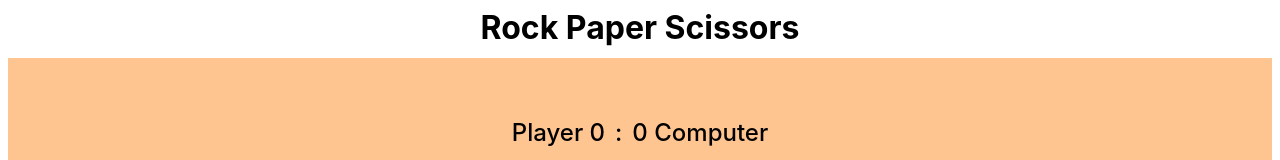
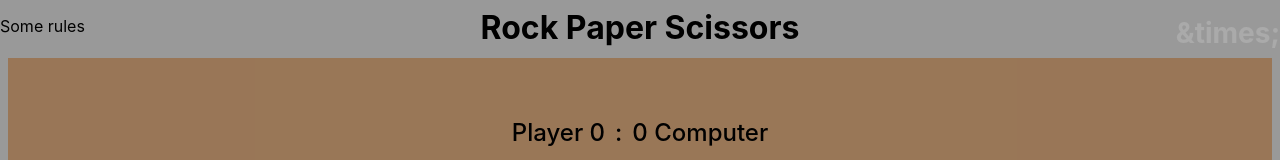
Before and after one commit to Hoceritis/Rock-Paper-Scissors, a plain HTML site: page index.html in a window 1280 px wide. Both pictures are taken after a click on the button "Rules". Shown: the top 160 px of the page. Drawn offline with Linux system fonts and the light colour scheme.

Commit message:
modal created + css added

```diff
--- a/script.js
+++ b/script.js
@@ -62,7 +62,42 @@ div.append(rulesButton)
 
 rulesButton.textContent = 'Rules'
 
+//modal
 
+let modal = document.createElement('div')
+modal.setAttribute('id','modal')
+
+let modalContent = document.createElement('div')
+modalContent.setAttribute('id','modalContent')
+
+let closeModal = document.createElement('span')
+closeModal.setAttribute('class','close')
+closeModal.textContent ='&times;'
+
+modalText = document.createElement('p')
+modalText.textContent = 'Some rules'
+
+div.append(modal)
+modal.append(modalContent)
+modalContent.append(closeModal,modalText)
+
+let modalJs = document.getElementById('modal')
+let modalBtn = document.getElementById('rules')
+let closeModalBtn = document.getElementsByClassName('close')[0]
+
+rulesButton.addEventListener('click', function(){
+  modalJs.style.display = 'block'
+})
+
+rulesButton.addEventListener('click', function(){
+  closeModalBtn.style.display = 'block'
+})
+
+window.addEventListener('click',function(event){
+  if(event.target == modalJs){
+    modalJs.style.display = 'none'
+  }
+})
 
 // game's logic
 
--- a/styles.css
+++ b/styles.css
@@ -107,3 +107,40 @@ body {
     margin-top: 40px;
     margin-right: 40px;
 }
+
+ /* The Modal (background) */
+ #modal {
+    display: none; /* Hidden by default */
+    position: fixed; /* Stay in place */
+    z-index: 1; /* Sit on top */
+    left: 0;
+    top: 0;
+    width: 100%; /* Full width */
+    height: 100%; /* Full height */
+    overflow: auto; /* Enable scroll if needed */
+    background-color: rgb(0,0,0); /* Fallback color */
+    background-color: rgba(0,0,0,0.4); /* Black w/ opacity */
+  }
+
+  /* Modal Content/Box */
+  #modal-content {
+    background-color: #fefefe;
+    margin: 15% auto; /* 15% from the top and centered */
+    padding: 20px;
+    border: 1px solid #888;
+    width: 80%; /* Could be more or less, depending on screen size */
+  }
+
+  /* The Close Button */
+  .close {
+    color: #aaa;
+    float: right;
+    font-size: 28px;
+    font-weight: bold;
+  }
+
+  .close:hover {
+    color: black;
+    text-decoration: none;
+    cursor: pointer;
+  }
```
